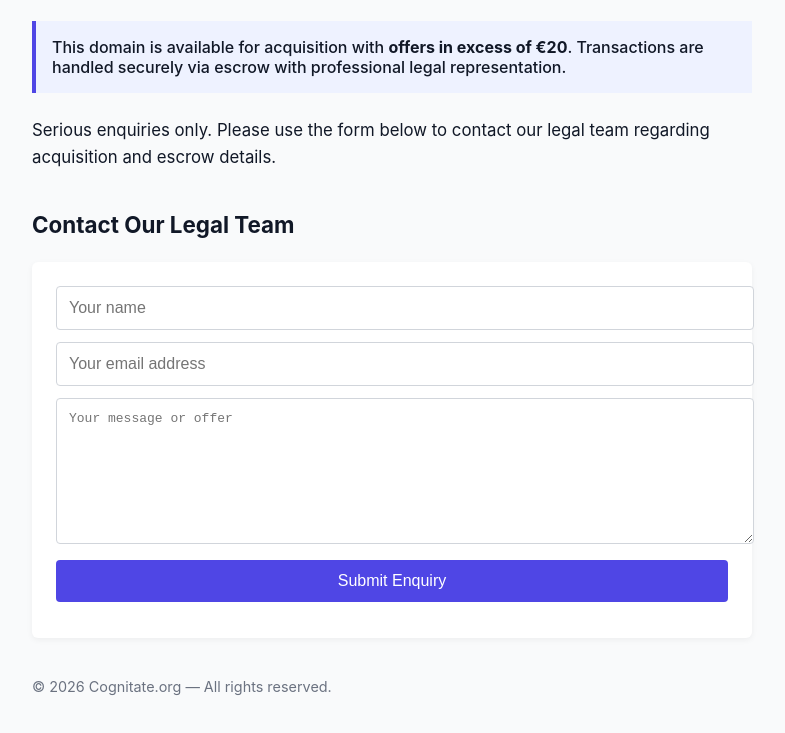
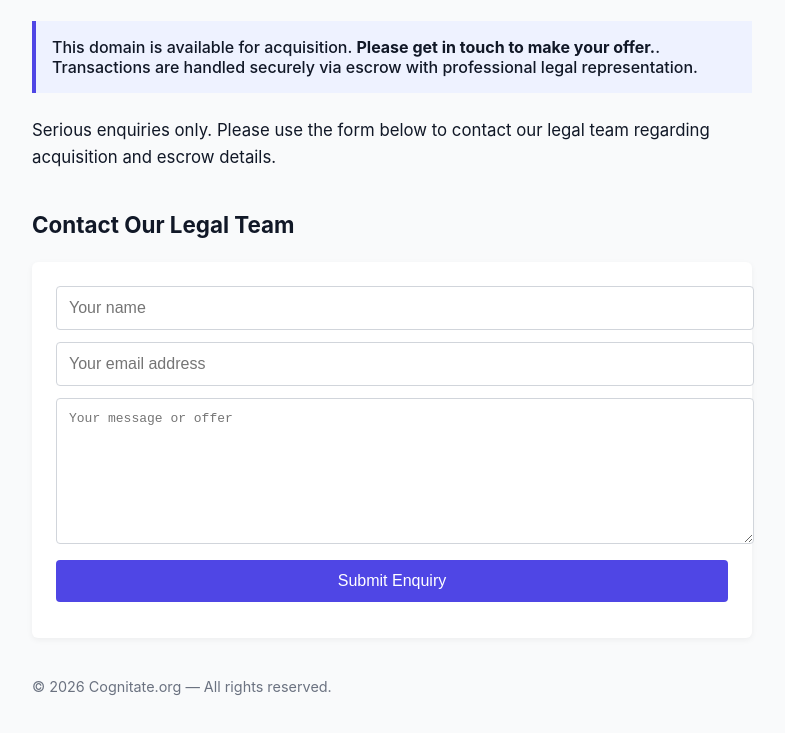
Before and after one commit to mydeliveries/cognitateorg, a plain HTML site: page index.html in a window 1280 px wide. Shown: the part 179-912 px from the top of the page, without its empty margins (248-1033 px from the left). Drawn offline with Linux system fonts and the light colour scheme.

Commit message:
Update domain acquisition message in index.html

```diff
--- a/index.html
+++ b/index.html
@@ -96,7 +96,7 @@
     </p>
 
     <div class="price">
-      This domain is available for acquisition with <strong>offers in excess of €20</strong>.
+      This domain is available for acquisition.  <strong>Please get in touch to make your offer.</strong>.
       Transactions are handled securely via escrow with professional legal representation.
     </div>
 
```
